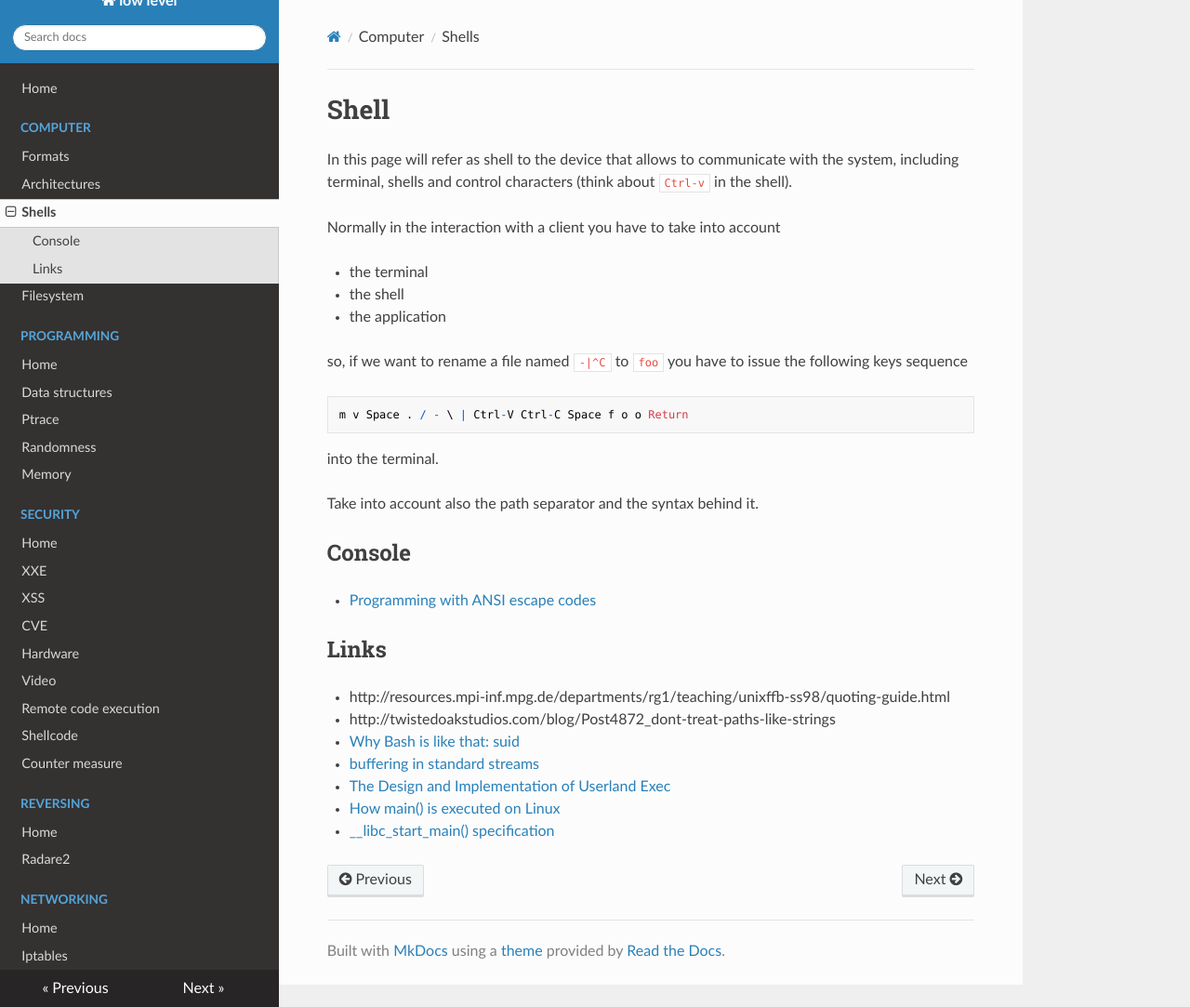
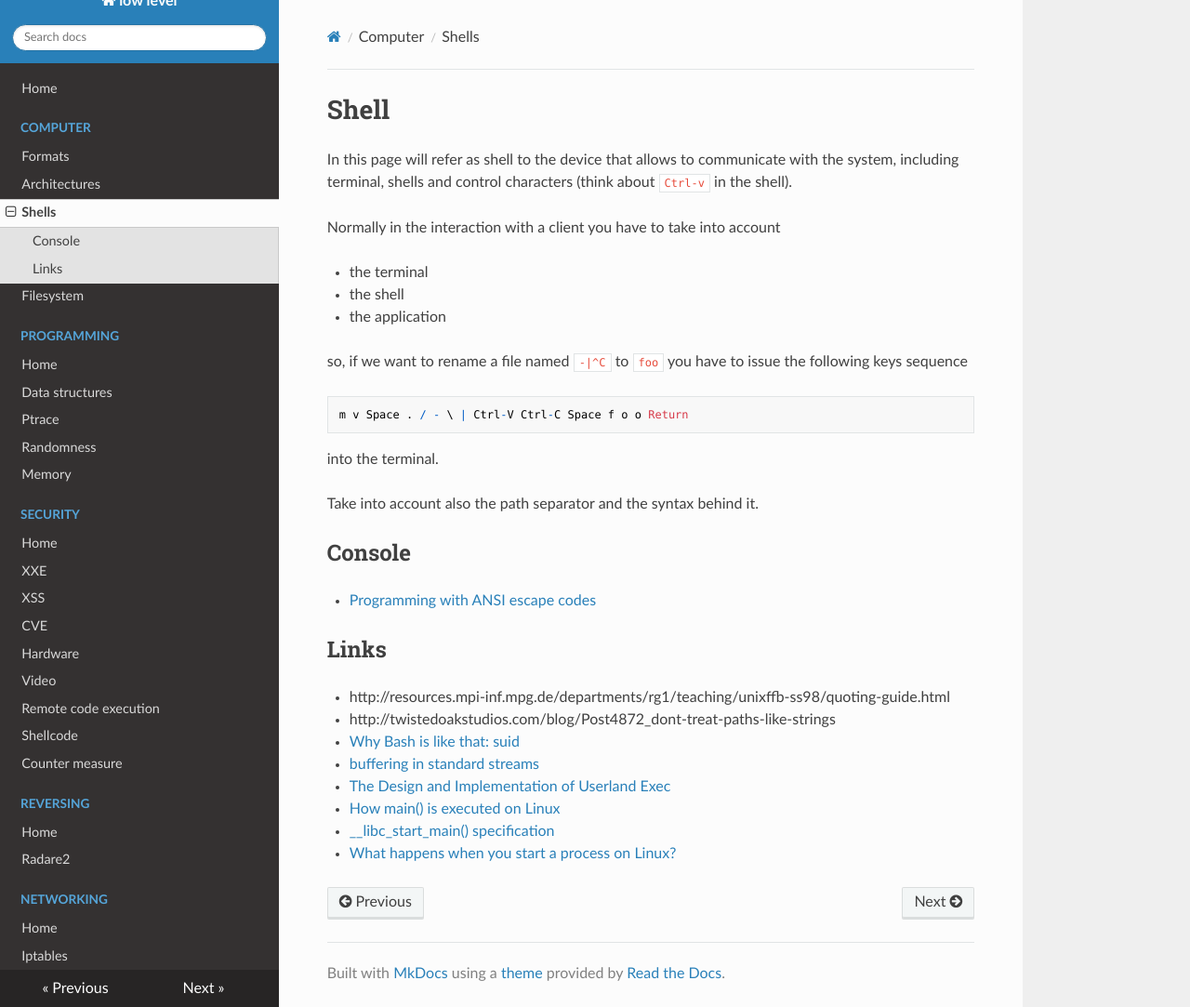
Before and after one commit to gipi/low-level, an MkDocs documentation site: the page built from docs/shell.md, in a window 1280 px wide and 1083 px high. Shown: the whole window at 93% size. Built offline with MkDocs 1.6.1, drawn with Linux system fonts in a browser that asks for light colours; nearby versions of some CDN libraries; old or Windows-style settings are respelled for this version of MkDocs.

Commit message:
Add link.

```diff
--- a/docs/shell.md
+++ b/docs/shell.md
@@ -31,3 +31,4 @@ Take into account also the path separator and the syntax behind it.
  - [The Design and Implementation of Userland Exec](https://grugq.github.io/docs/ul_exec.txt)
  - [How main() is executed on Linux](http://www.tldp.org/LDP/LG/issue84/hawk.html)
  - [__libc_start_main() specification](https://refspecs.linuxbase.org/LSB_3.0.0/LSB-PDA/LSB-PDA/baselib---libc-start-main-.html)
+ - [What happens when you start a process on Linux?](http://jvns.ca/blog/2016/10/04/exec-will-eat-your-brain/)
```
